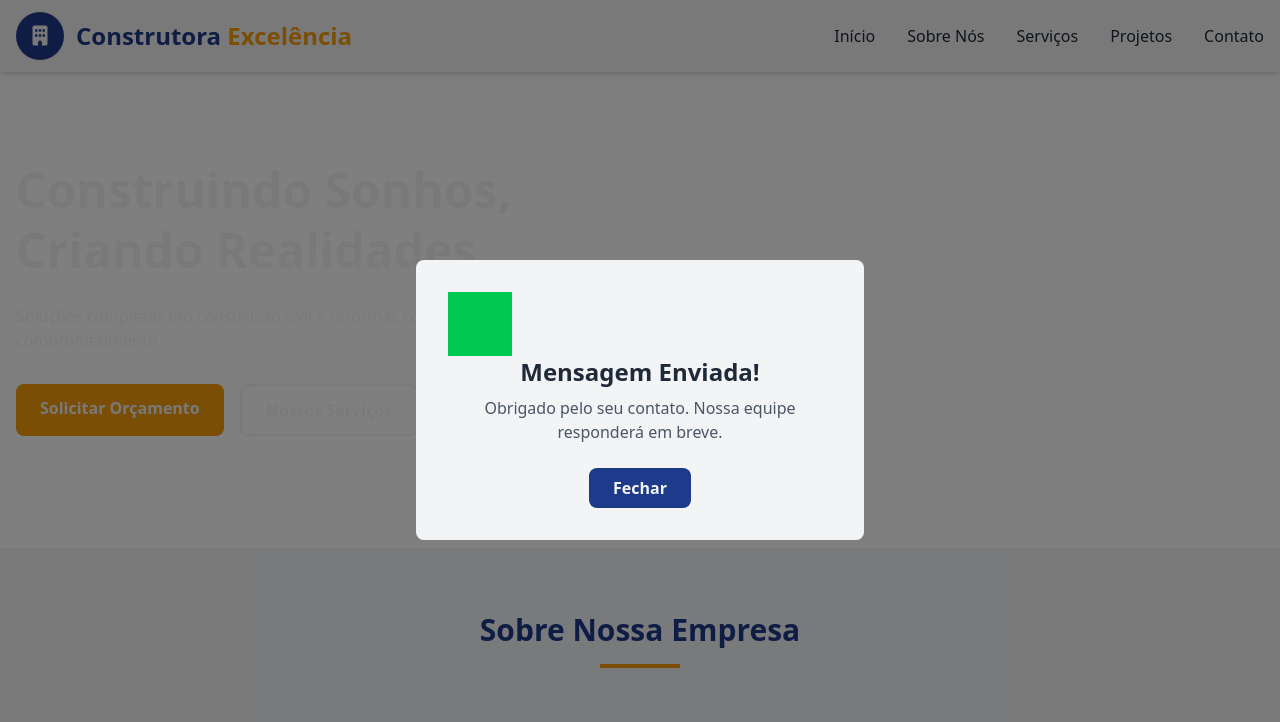
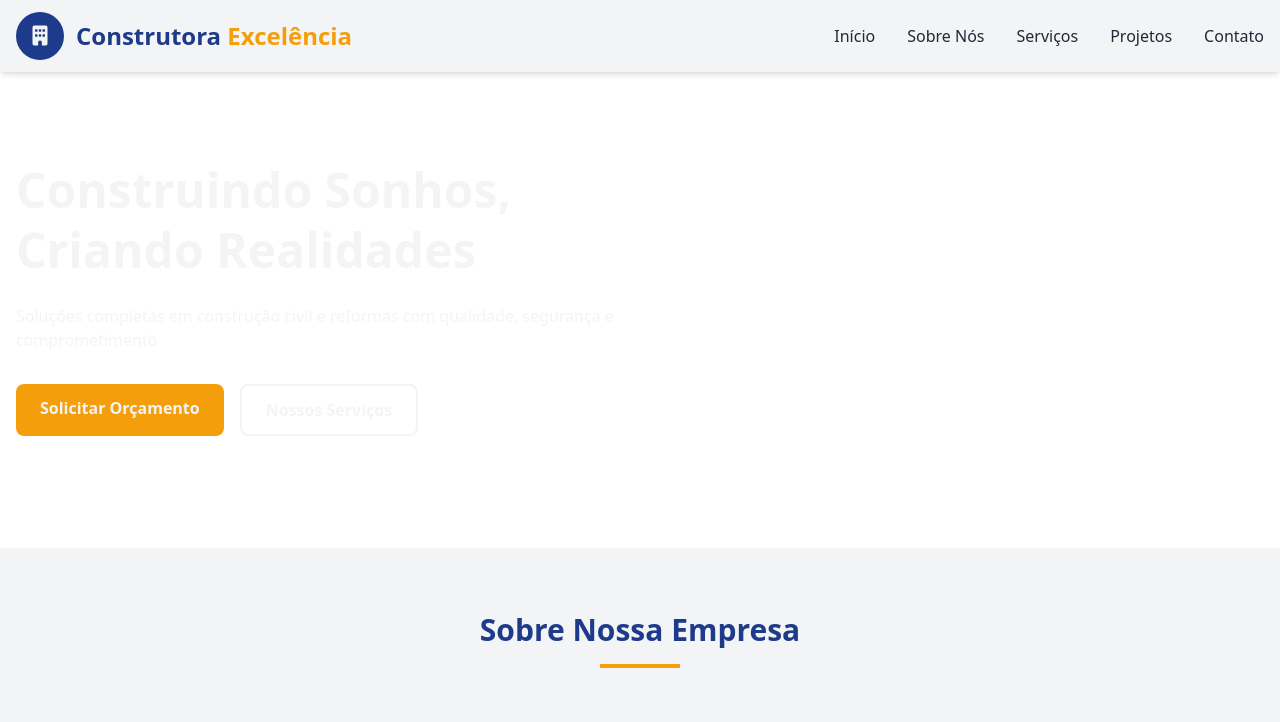
Before and after one commit to Gaabriel22/construtora-excelencia, a website: page index.html in a window 1280 px wide. Shown: the top 722 px of the page. Drawn offline with nearby package versions, Linux system fonts and the light colour scheme; files that its build step writes are made by us from their sources.

Commit message:
fix: oculta modal de sucesso por padrão com classe hidden

```diff
--- a/index.html
+++ b/index.html
@@ -774,7 +774,7 @@
     </button>
 
     <!-- Success Modal -->
-    <div id="success-modal" class="fixed inset-0 bg-black/50 flex items-center justify-center z-50">
+    <div id="success-modal" class="fixed inset-0 bg-black/50 flex items-center justify-center z-50 hidden">
       <div class="bg-light rounded-lg p-8 max-w-md mx-4 text-center">
         <div class="w-16 h-16 bg-green-500 text-2xl">
           <i class="fas fa-check text-green-500 text-2xl"></i>
```
